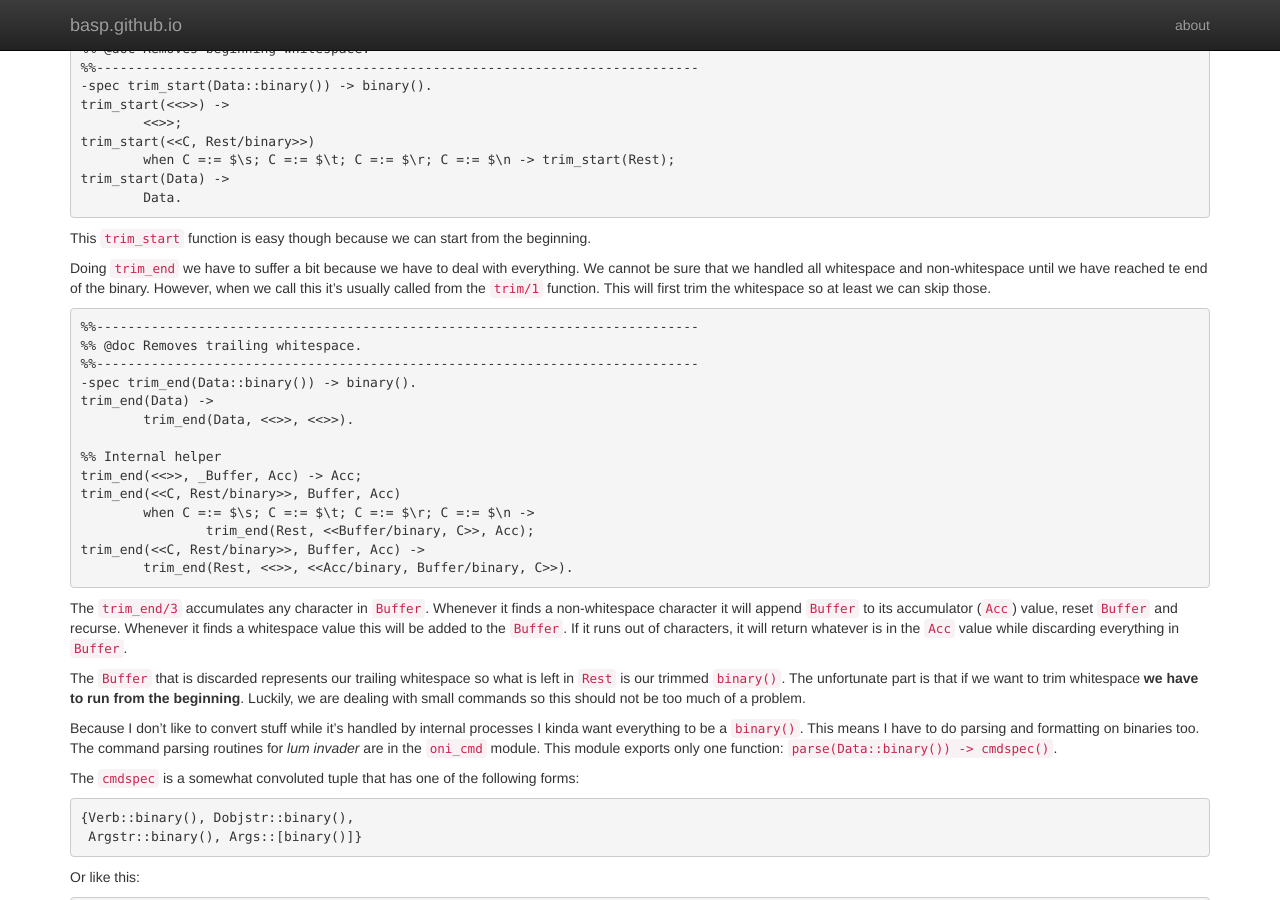
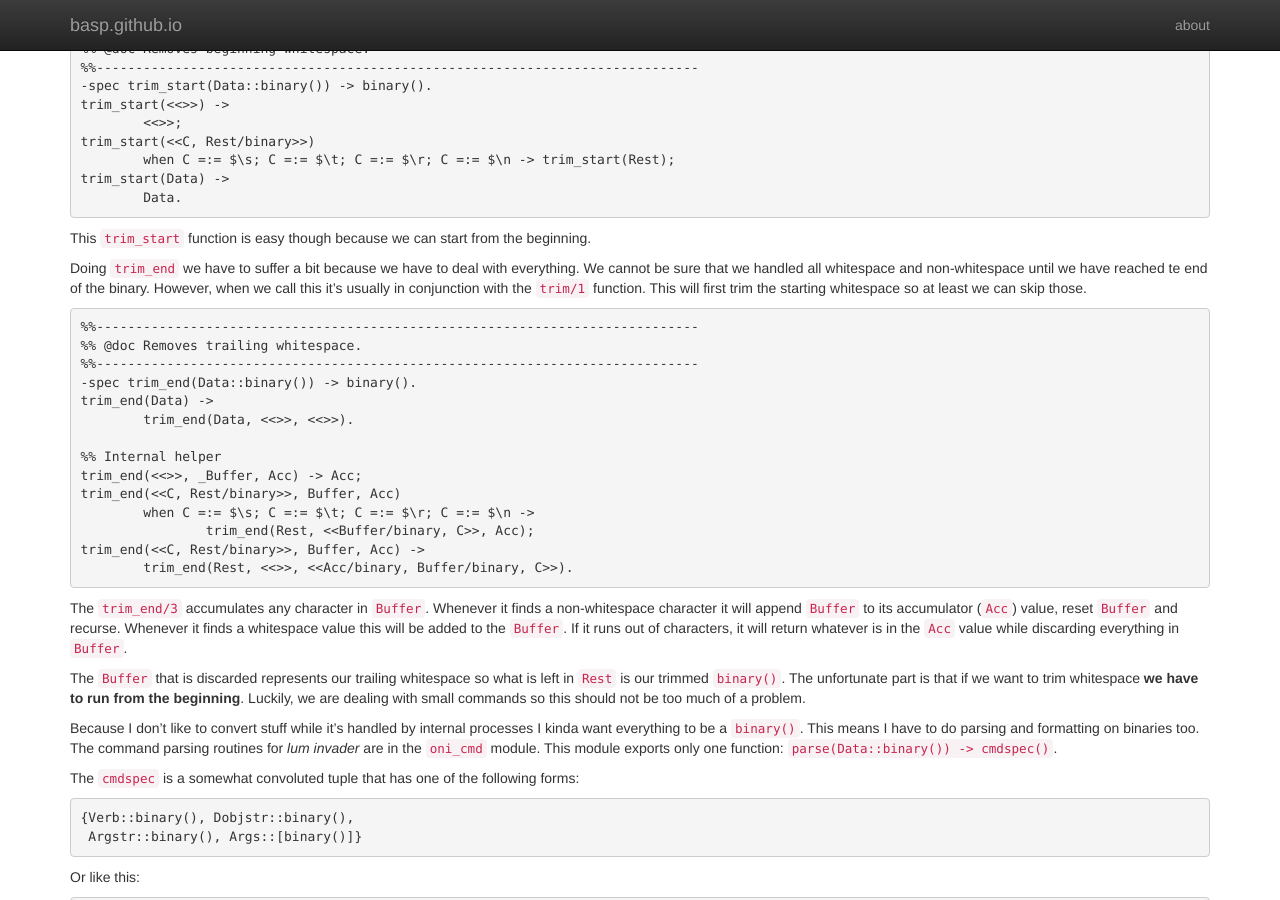
Before and after one commit to basp/basp.github.io, a Jekyll site: the page built from _posts/2014-01-06-command-parsing-in-oni.md, in a window 1280 px wide and 900 px high, scrolled down 475 px. Built offline with Jekyll 4.4.1, drawn with Linux system fonts in a browser that asks for light colours; nearby versions of some CDN libraries; Markdown is read by kramdown in place of the engine named in the settings.

Commit message:
More tweaks

```diff
--- a/_posts/2014-01-06-command-parsing-in-oni.md
+++ b/_posts/2014-01-06-command-parsing-in-oni.md
@@ -25,7 +25,7 @@ For example, here is the `trim_start` function. It's oblivious, it just returns
 
 This `trim_start` function is easy though because we can start from the beginning.
 
-Doing `trim_end` we have to suffer a bit because we have to deal with everything. We cannot be sure that we handled all whitespace and non-whitespace until we have reached te end of the binary. However, when we call this it's usually called from the `trim/1` function. This will first trim the whitespace so at least we can skip those.
+Doing `trim_end` we have to suffer a bit because we have to deal with everything. We cannot be sure that we handled all whitespace and non-whitespace until we have reached te end of the binary. However, when we call this it's usually in conjunction with the `trim/1` function. This will first trim the starting whitespace so at least we can skip those.
 
 	%%-----------------------------------------------------------------------------
 	%% @doc Removes trailing whitespace.
```
